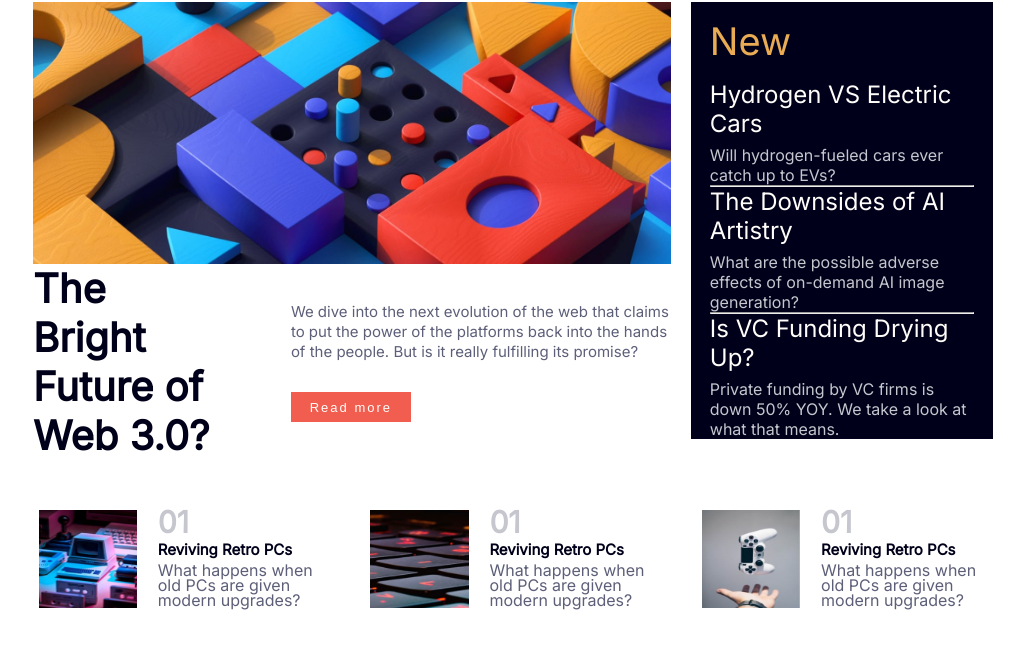
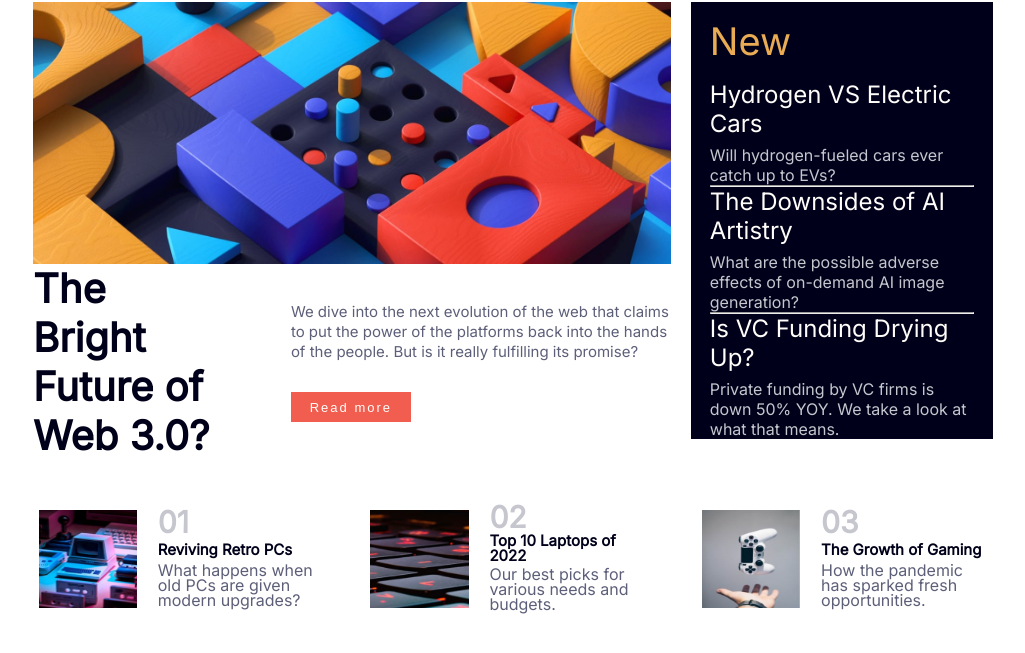
Before and after one commit to Asquare012/news, a plain HTML site: page index.html in a window 1280 px wide. Shown: the part 107-760 px from the top of the page, without its empty margins (127-1152 px from the left). Drawn offline with Linux system fonts and the light colour scheme.

Commit message:
Update index.html

```diff
--- a/index.html
+++ b/index.html
@@ -99,9 +99,9 @@
             <img src="image-top-laptops.jpg" alt="image-top-laptops" height="100%" width="60%">
           </div>
           <div class="write-up">
-            <div class="num">01</div>
-            <div class="action">Reviving Retro PCs</div>
-            What happens when old PCs are given modern upgrades?
+            <div class="num">02</div>
+            <div class="action">Top 10 Laptops of 2022</div>
+            Our best picks for various needs and budgets.
           </div>
         </div>
         <div>
@@ -109,9 +109,9 @@
             <img src="image-gaming-growth.jpg" alt="image-gaming-growth" height="100%" width="60%">
           </div>
           <div class="write-up">
-            <div class="num">01</div>
-            <div class="action">Reviving Retro PCs</div>
-            What happens when old PCs are given modern upgrades?
+            <div class="num">03</div>
+            <div class="action">The Growth of Gaming</div>
+            How the pandemic has sparked fresh opportunities.
           </div>
         </div>
       </div>
```
